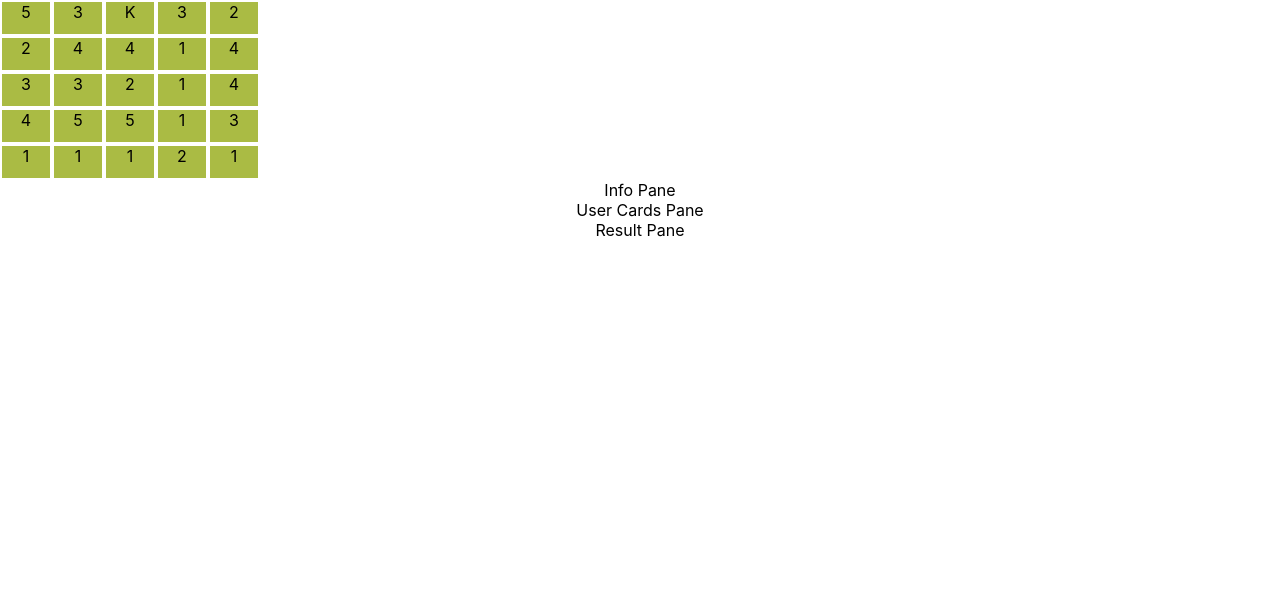
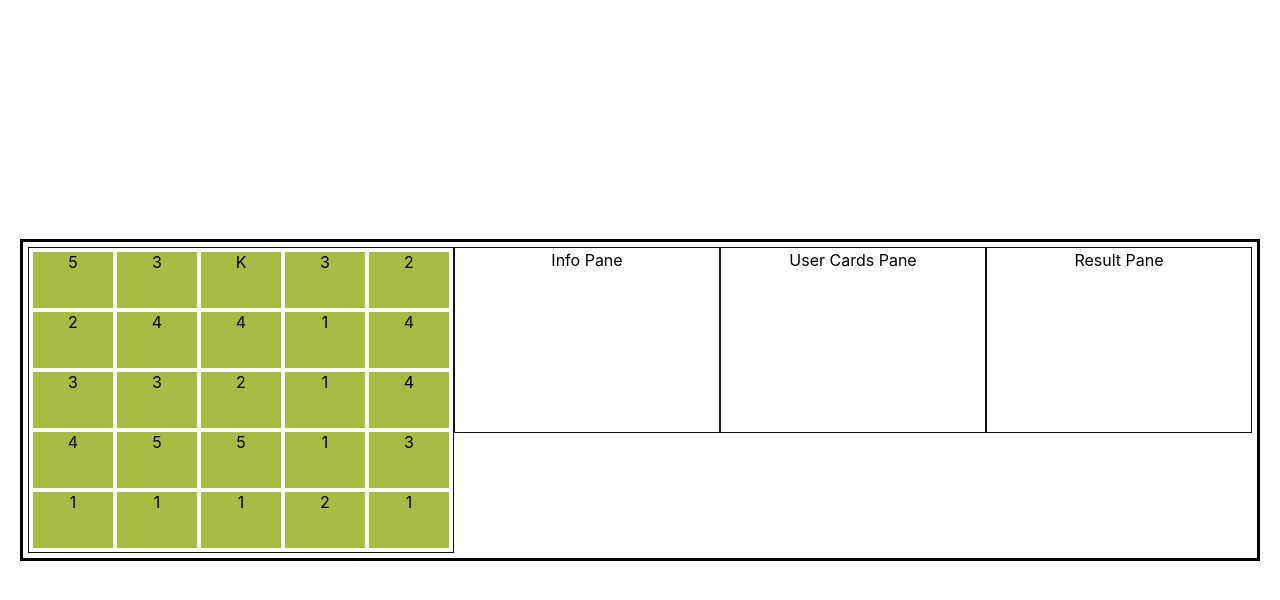
Before and after one commit to DJ-Chemik/Capture-The-King, a React (Create React App) app: page / in a window 1280 px wide. Shown: the top 600 px of the page. Built offline with nearby package versions, Linux system fonts and the light colour scheme.

Commit message:
Modify apperance of pane components

```diff
--- a/src/Card.tsx
+++ b/src/Card.tsx
@@ -1,5 +1,6 @@
 import React, { useState } from 'react';
 import { Colors, CardValue } from './PredefinedValues';
+import { CardWrapper } from './StyledComponents';
 
 export interface CardProps {
     value: string;
@@ -11,9 +12,9 @@ const Card = (props: CardProps) => {
     const [color, setColor] = useState("#aabb44");
 
     return (
-            <div style={{backgroundColor: color, height: "2rem", width: "3rem", margin: "2px"}} onClick={() => {setColor("#3399aa")}}>
+            <CardWrapper color={color} onClick={() => setColor("#3399aa")}>
                 {props.value}
-            </div>
+            </CardWrapper>
     );
 }
 
--- a/src/StyledComponents.ts
+++ b/src/StyledComponents.ts
@@ -1,21 +1,54 @@
 import styled from "styled-components";
 
+const borderOutside = 'solid black 3px';
+const borderInside = 'solid #111314 1px';
+
 export const AppWrapper = styled.div`
+    position: fixed;
+    top: 50%;
+    left: 50%;
+    display: flex;
     text-align: center;
+    -webkit-transform: translate(-50%, -50%);
+    transform: translate(-50%, -50%);
+    border: ${borderOutside};
+    padding: 5px;
 `;
 
 export const GamePaneWrapper = styled.div`
     text-align: center;
+    border: ${borderInside};
+    padding: 2px;
 `;
 
 export const InfoPaneWrapper = styled.div`
-
+    border: ${borderInside};
+    padding: 2px;
+    width: 16.25rem;
+    height: 11.25rem;
 `;
 
 export const ResultPaneWrapper = styled.div`
-
+    border: ${borderInside};
+    padding: 2px;
+    width: 16.25rem;
+    height: 11.25rem;
 `;
 
 export const UserCardsPaneWrapper = styled.div`
+    border: ${borderInside};
+    padding: 2px;
+    width: 16.25rem;
+    height: 11.25rem;
+`;
 
+export interface CardWrapperProps {
+    color: string;
+};
+
+export const CardWrapper = styled.div<CardWrapperProps>`
+    background-color: ${props => props.color};
+    height: 3.5rem;
+    width: 5rem;
+    margin: 2px;
 `;
```
